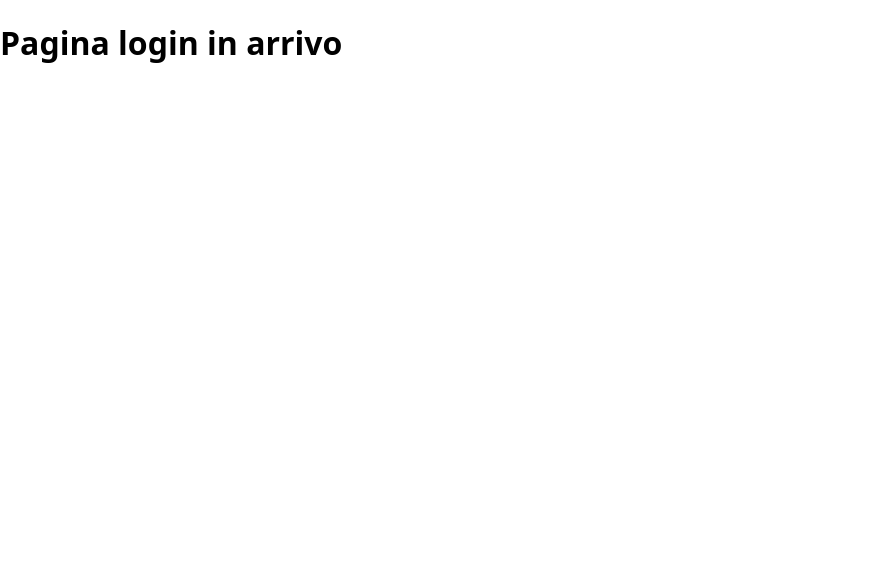
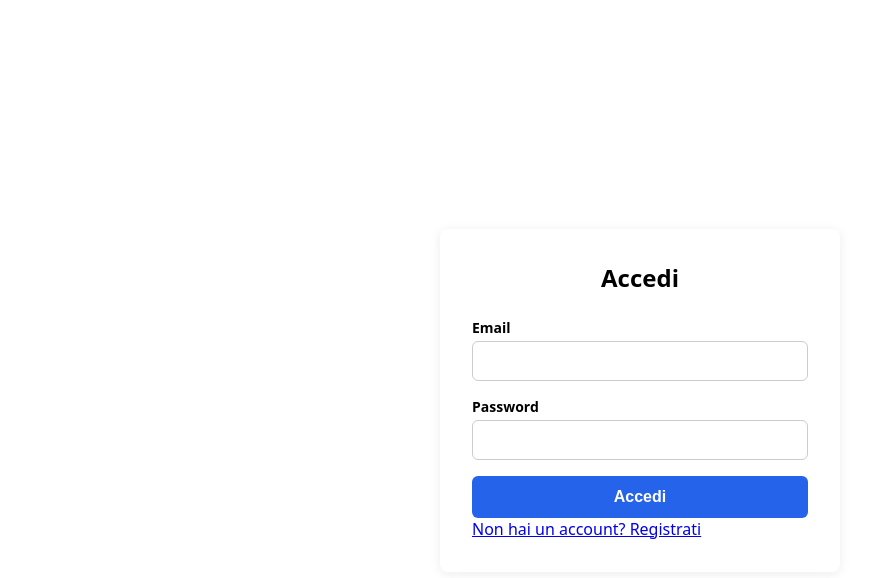
Before and after one commit to francesco-cassese/mx_track_and_bike_manager, a React (Vite) app in the folder apps/frontend/: page /login in a window 1280 px wide. Shown: the top 578 px of the page, without its empty margins (0-869 px from the left). Built offline with nearby package versions, Linux system fonts and the light colour scheme.

Commit message:
feat(frontend): build login page

```diff
--- a/apps/frontend/src/pages/LoginPage.jsx
+++ b/apps/frontend/src/pages/LoginPage.jsx
@@ -1,6 +1,88 @@
+import { useState, useRef } from "react";
+import { validateLoginForm } from "../utils/validators";
+import { login } from "../services/authApi";
+import { getRequestErrorMessage } from "../services/api";
+import { useAuth } from "../hooks/useAuth";
+import { useFocusFirstError } from "../hooks/useFocusFirstError";
+import { Link, useNavigate } from "react-router-dom";
+import FormField from "../components/FormField";
+import styles from "./LoginPage.module.css";
+
 function LoginPage() {
+
+    const navigate = useNavigate();
+    const { login: authLogin } = useAuth();
+    const [email, setEmail] = useState("");
+    const [password, setPassword] = useState("");
+    const [errors, setErrors] = useState({});
+    const [isSubmitting, setIsSubmitting] = useState(false);
+    const [serverError, setServerError] = useState("");
+
+    const emailRef = useRef(null);
+    const passwordRef = useRef(null);
+    const fieldRefs = { email: emailRef, password: passwordRef };
+    const { focusFirstError } = useFocusFirstError(fieldRefs, ["email", "password"]);
+
+    const handleSubmit = async (e) => {
+        e.preventDefault()
+
+        const validationErrors = validateLoginForm({ email, password });
+        setErrors(validationErrors);
+
+        if (Object.keys(validationErrors).length > 0) {
+            focusFirstError(validationErrors);
+            return;
+        }
+
+        setIsSubmitting(true);
+        setServerError("");
+
+        try {
+            const { token } = await login({ email, password })
+            authLogin(token)
+            navigate("/")
+        } catch (error) {
+            setServerError(getRequestErrorMessage(error))
+        } finally {
+            setIsSubmitting(false)
+        }
+    }
+
     return (
-        <h1>Pagina login in arrivo</h1>
+        <div className={styles.authPage}>
+            <div className={styles.authCard}>
+                <h1>Accedi</h1>
+                <div aria-live="polite">
+                    {serverError && <p className={styles.errorBanner}>{serverError}</p>}
+                </div>
+                <form onSubmit={handleSubmit} noValidate>
+                    <FormField
+                        ref={emailRef}
+                        id="email"
+                        label="Email"
+                        type="email"
+                        value={email}
+                        onChange={(e) => setEmail(e.target.value)}
+                        error={errors.email}
+                        autoComplete="email"
+                    />
+                    <FormField
+                        ref={passwordRef}
+                        id="password"
+                        label="Password"
+                        type="password"
+                        value={password}
+                        onChange={(e) => setPassword(e.target.value)}
+                        error={errors.password}
+                        autoComplete="current-password"
+                    />
+                    <button type="submit" className={styles.submitButton} disabled={isSubmitting}>
+                        {isSubmitting ? "Accesso in corso..." : "Accedi"}
+                    </button>
+                    <Link to="/register">Non hai un account? Registrati</Link>
+                </form>
+            </div>
+        </div>
     )
 }
 export default LoginPage
--- /dev/null
+++ b/apps/frontend/src/pages/LoginPage.module.css
@@ -0,0 +1,61 @@
+.authPage {
+    min-height: 100vh;
+    display: flex;
+    align-items: center;
+    justify-content: center;
+    padding: 1.5rem;
+    box-sizing: border-box;
+}
+
+.authCard {
+    width: 100%;
+    max-width: 400px;
+    background: #fff;
+    border-radius: 8px;
+    box-shadow: 0 2px 12px rgba(0, 0, 0, 0.08);
+    padding: 2rem;
+    box-sizing: border-box;
+}
+
+.authCard h1 {
+    margin: 0 0 1.5rem;
+    font-size: 1.5rem;
+    text-align: center;
+}
+
+.errorBanner {
+    color: #dc2626;
+    font-size: 0.875rem;
+    margin: 0 0 1rem;
+}
+
+.submitButton {
+    width: 100%;
+    padding: 0.75rem;
+    border: none;
+    border-radius: 6px;
+    background-color: #2563eb;
+    color: #fff;
+    font-size: 1rem;
+    font-weight: 600;
+    cursor: pointer;
+}
+
+.submitButton:disabled {
+    background-color: #93c5fd;
+    cursor: not-allowed;
+}
+
+@media (max-width: 480px) {
+    .authPage {
+        padding: 0;
+        align-items: flex-start;
+    }
+
+    .authCard {
+        min-height: 100vh;
+        border-radius: 0;
+        box-shadow: none;
+        padding: 1.5rem 1.25rem;
+    }
+}
```
